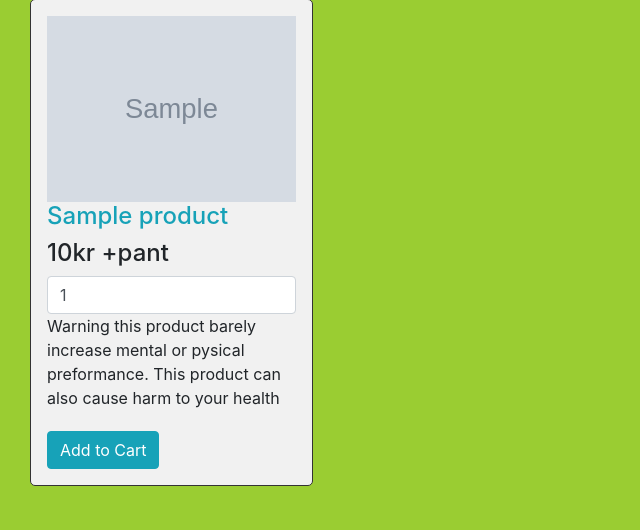
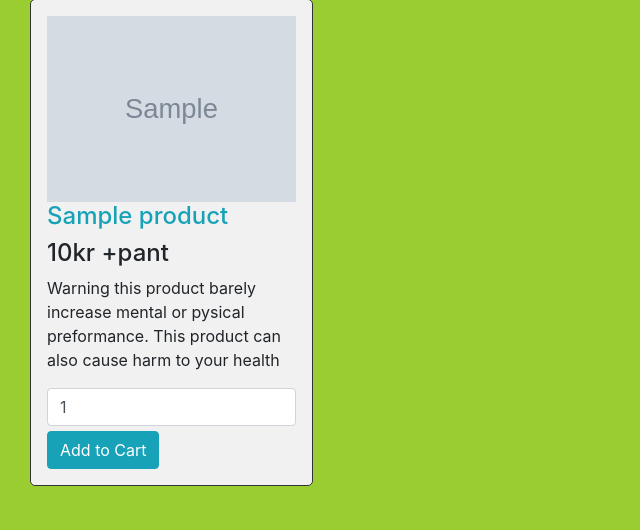
Before and after one commit to ChickenV2/Morris-CO-2.0, a PHP site: page /index.php in a window 1280 px wide. Shown: the part 78-608 px from the top of the page, without its empty margins (0-640 px from the left). Run offline with PHP 8.4, Linux system fonts and the light colour scheme; tables that the repository leaves empty or names only in its code hold one stand-in row (values such as "Sample post"); grey boxes marked "Sample" are stand-in pictures.

Commit message:
warning text fixed

```diff
--- a/index.php
+++ b/index.php
@@ -84,10 +84,11 @@ function pre_r($array){
                             <img src="<?php echo $product['image']; ?>" class="img-fluid" />
                             <h4 class="text-info"><?php echo $product['name']; ?></h4>
                             <h4> <?php echo $product['price']; ?>kr +pant</h4>
+                          <p class="text-grey">Warning this product barely increase mental or pysical preformance. This product can also cause harm to your health</p>
                             <input type="text" name="quantity" class="form-control" value="1" />
                             <input type="hidden" name="name" value="<?php echo $product['name']; ?>" />
                             <input type="hidden" name="price" value="<?php echo $product['price']; ?>" />
-                          <p>Warning this product barely increase mental or pysical preformance. This product can also cause harm to your health</p>
+
                             <input type="submit" name="add_to_cart" style="margin-top:5px;" class="btn btn-info"
                                    value="Add to Cart" />
                         </div>
```
